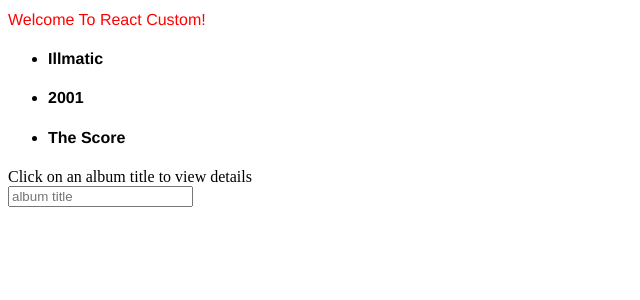
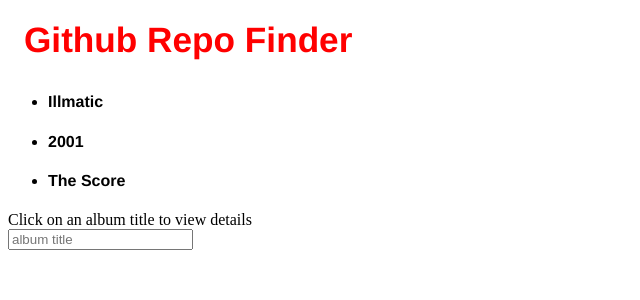
Before and after one commit to edgarfinn/Webpack-heroku-test, a React app: page / in a window 1280 px wide. Shown: the top 300 px of the page, without its empty margins (0-640 px from the left). Built offline with nearby package versions, Linux system fonts and the light colour scheme.

Commit message:
mount header and write snapshot test for App

```diff
--- a/src/components/App/App.js
+++ b/src/components/App/App.js
@@ -2,14 +2,15 @@
 import AlbumList from '../../containers/AlbumList/album_list';
 import AlbumDetail from '../../containers/AlbumDetail/album_detail';
 import NewAlbumForm from '../../containers/NewAlbumForm/new_album_form';
+import PageHeader from './PageHeader/Page_header';
 
 import './App.scss';
 
-class App extends Component {
+export class App extends Component {
   render() {
     return (
       <div>
-        <h1 className="page-header">Welcome To React Custom!</h1>
+        <PageHeader />
         <AlbumList />
         <AlbumDetail />
         <NewAlbumForm />
```
Also changed, not shown: 2 other files (tests, documents, lock files or other folders).
